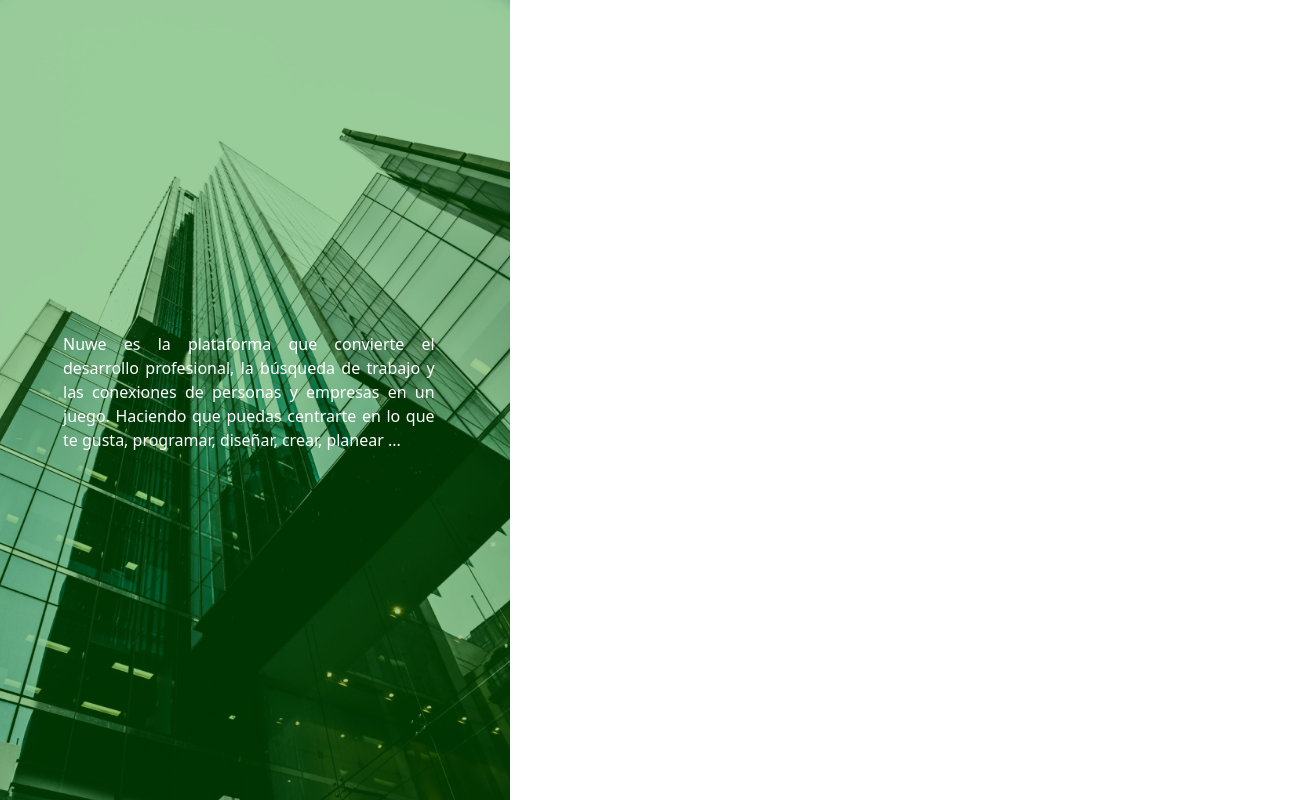
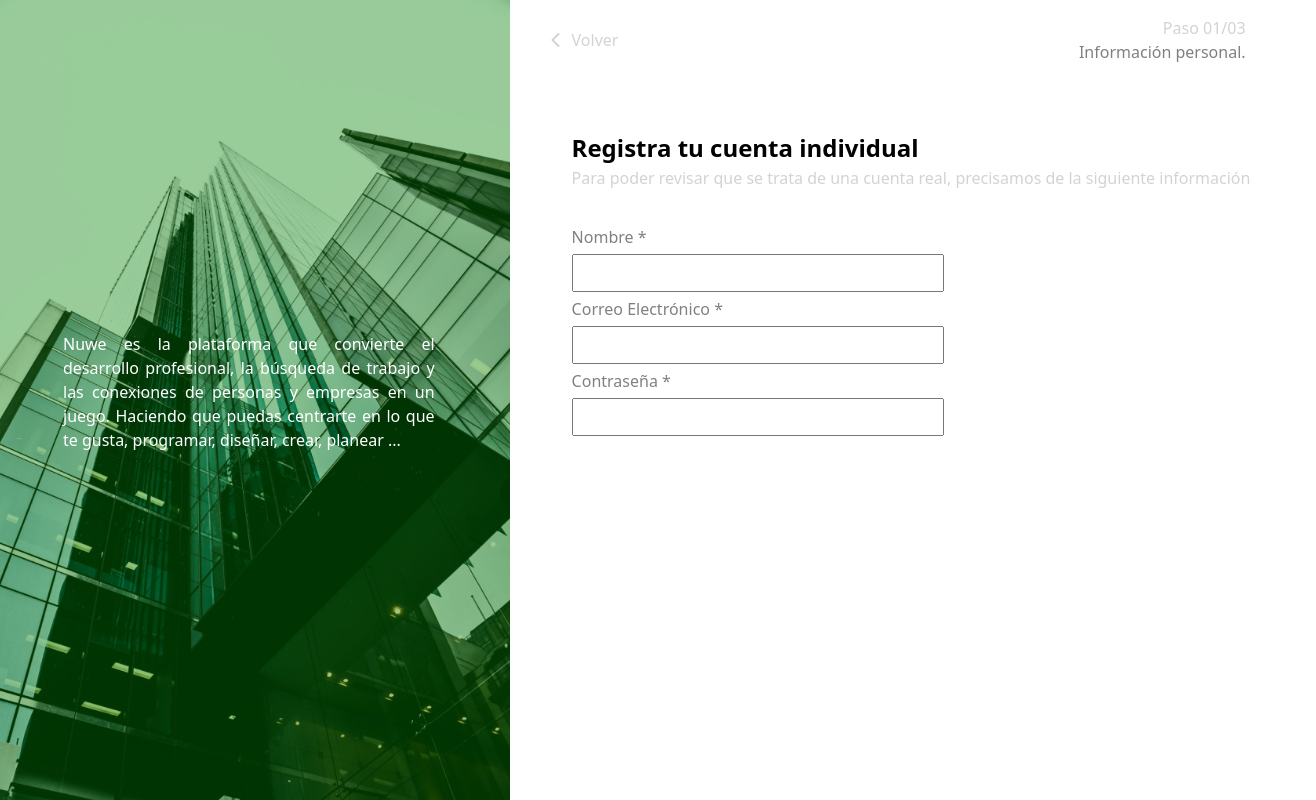
Before and after one commit to NakoWhiteDevity/HackatonNuwe2021FrontCMFG, an Angular app: page /r2 in a window 1280 px wide. Before the commit this address led to /. Shown: the whole page, 1316 px wide, since content can reach past the window. Built offline with nearby package versions, Linux system fonts and the light colour scheme.

Commit message:
hacemos commit tras petar el pc porsi

```diff
--- a/src/app/app-routing.module.ts
+++ b/src/app/app-routing.module.ts
@@ -5,7 +5,7 @@
 
 const routes: Routes = [
   { path: '' , component:Registro1Component },
-  { path: '' , component:Registro2Component },
+  { path: 'r2' , component:Registro2Component },
   { path: '', pathMatch: 'full', redirectTo : 'inicio' },
   { path: '**', pathMatch: 'full', redirectTo : 'inicio' }
 ];
--- a/src/app/app.module.ts
+++ b/src/app/app.module.ts
@@ -1,6 +1,6 @@
 import { BrowserModule } from '@angular/platform-browser';
 import { NgModule } from '@angular/core';
-
+import { FormsModule , ReactiveFormsModule } from '@angular/forms';
 import { AppRoutingModule } from './app-routing.module';
 import { AppComponent } from './app.component';
 import { Registro1Component } from './componentes/registro1/registro1.component';
@@ -14,7 +14,9 @@
   ],
   imports: [
     BrowserModule,
-    AppRoutingModule
+    AppRoutingModule,
+    FormsModule,
+    ReactiveFormsModule
   ],
   providers: [],
   bootstrap: [AppComponent]
--- a/src/app/componentes/registro1/registro1.component.html
+++ b/src/app/componentes/registro1/registro1.component.html
@@ -11,7 +11,7 @@
 
     <div class="botones">
 
-        <a href="https://www.google.es">
+        <a href="/r2">
             <div class="botonregistro">
                 <div class="icono">
                     <i class="fas fa-keyboard icono"></i>
--- a/src/app/componentes/registro2/registro2.component.html
+++ b/src/app/componentes/registro2/registro2.component.html
@@ -1,48 +1,45 @@
 <div class="superior2">
-    <div class="anterior">
-        <i class="fas fa-chevron-left"></i><p>Volver</p>
+
+    <a href="/">
+        <div class="anterior">
+            <i class="fas fa-chevron-left"></i>
+            <p>Volver</p>
+        </div>
+    </a>
+
+    <div class="posterior">
+        <p class="paso">Paso 01/03</p>
+        <p class="pi">Información personal.</p>
     </div>
+
 </div>
 
 <div class="navegacion">
 
     <div class="presentacion">
-        <p class="unete">¡Unete a la comunidad!</p>
-        <p class="paraempezar">Para empezar, dinos que te gustaria abrir.</p>
+        <p class="unete">Registra tu cuenta individual</p>
+        <p class="paraempezar">Para poder revisar que se trata de una cuenta real, precisamos de la siguiente información</p>
     </div>
 
-    <div class="botones">
+    <div class="formulario1">
+        <form autocomplete="off" [formGroup]="form1" (ngSubmit)="avanzar()" >
 
-        <a href="https://www.google.es">
-            <div class="botonregistro">
-                <div class="icono">
-                    <i class="fas fa-keyboard icono"></i>
-                </div>
-                <div class="texto">
-                    <p class="titulo">Developers</p>
-                    <p class="subtitulo">Para personas que deseen entrar en el mundo dev.</p>
-                </div>
-                <div class="flechavance">
-                    <i class="fas fa-arrow-right"></i>
-                </div>
+            <div class="objform" >
+                <label>Nombre *</label>
+                <input type="text" placeholder="" FormControlName="nombreCompleto">
             </div>
-        </a>
 
-        <a href="">
-            <div class="botonregistro">
-                <div class="icono">
-                    <i class="fas fa-briefcase"></i>
-                </div>
-                <div class="texto">
-                    <p class="titulo">Business</p>
-                    <p class="subtitulo">Tienes o perteneces a una compañia</p>
-                </div>
-                <div class="flechavance">
-                    <i class="fas fa-arrow-right"></i>
-                </div>
+            <div class="objform" >
+                <label>Correo Electrónico *</label>
+                <input type="text" placeholder="" FormControlName="nombreCompleto">
             </div>
-        </a>
 
+            <div class="objform" >
+                <label>Contraseña *</label>
+                <input type="text" placeholder="" FormControlName="nombreCompleto">
+            </div>
+
+        </form>
     </div>
 
 </div>
--- a/src/app/componentes/registro2/registro2.component.ts
+++ b/src/app/componentes/registro2/registro2.component.ts
@@ -1,4 +1,5 @@
 import { Component, OnInit } from '@angular/core';
+import { FormBuilder, FormGroup, Validators } from '@angular/forms';
 
 @Component({
   selector: 'app-registro2',
@@ -7,9 +8,19 @@
 })
 export class Registro2Component implements OnInit {
 
-  constructor() { }
+  form1 : FormGroup;
+
+  constructor( private _fb:FormBuilder ){
+    this.form1 = this._fb.group({
+      NombreCompleto : ['',[Validators.required]],
+      CorreoElectronico : ['',[Validators.required,Validators.email]],
+      Contrasenia : ['',[Validators.required]],
+    })
+  }
 
   ngOnInit(): void {
   }
 
+  avanzar(){}
+
 }
--- a/src/assets/css/_registro1.sass
+++ b/src/assets/css/_registro1.sass
@@ -1,6 +1,8 @@
 a
     text-decoration: none
 .superior
+    max-height: 10%
+    min-height: 10%
     display: flex
     justify-content: flex-end
     align-items: center
@@ -13,7 +15,7 @@
 .navegacion
     min-width: 100%
     min-height: 60%
-    margin: 75px
+    margin: 50px
     display: flex
     justify-content: left
     align-items: left
--- a/src/assets/css/_registro2.sass
+++ b/src/assets/css/_registro2.sass
@@ -1,4 +1,44 @@
+a
+    text-decoration: none
 .superior2
+    max-height: 10%
+    min-height: 10%
     display: flex
     justify-content: space-between
     align-items: center
+    .anterior
+        display: flex
+        align-items: center
+        justify-content: center
+        padding: 20px
+        i,p
+            color: lightgrey
+            padding: 0px 10px
+        p
+            margin: 0px
+            padding: 0px
+    .posterior
+        display: flex
+        flex-direction: column
+        justify-content: flex-end
+        padding: 20px
+        p
+            margin: 0px
+            padding: 0px
+            text-align: right
+        .paso
+            color: lightgrey
+        .pi
+            color: grey
+.formulario1
+    max-width: 50%
+    margin-top: 30px
+    .objform
+        display: flex
+        flex-direction: column
+        label
+            min-width: 100%
+            color: grey
+            margin: 5px 0px
+        input
+            padding: 5px 20px
```
